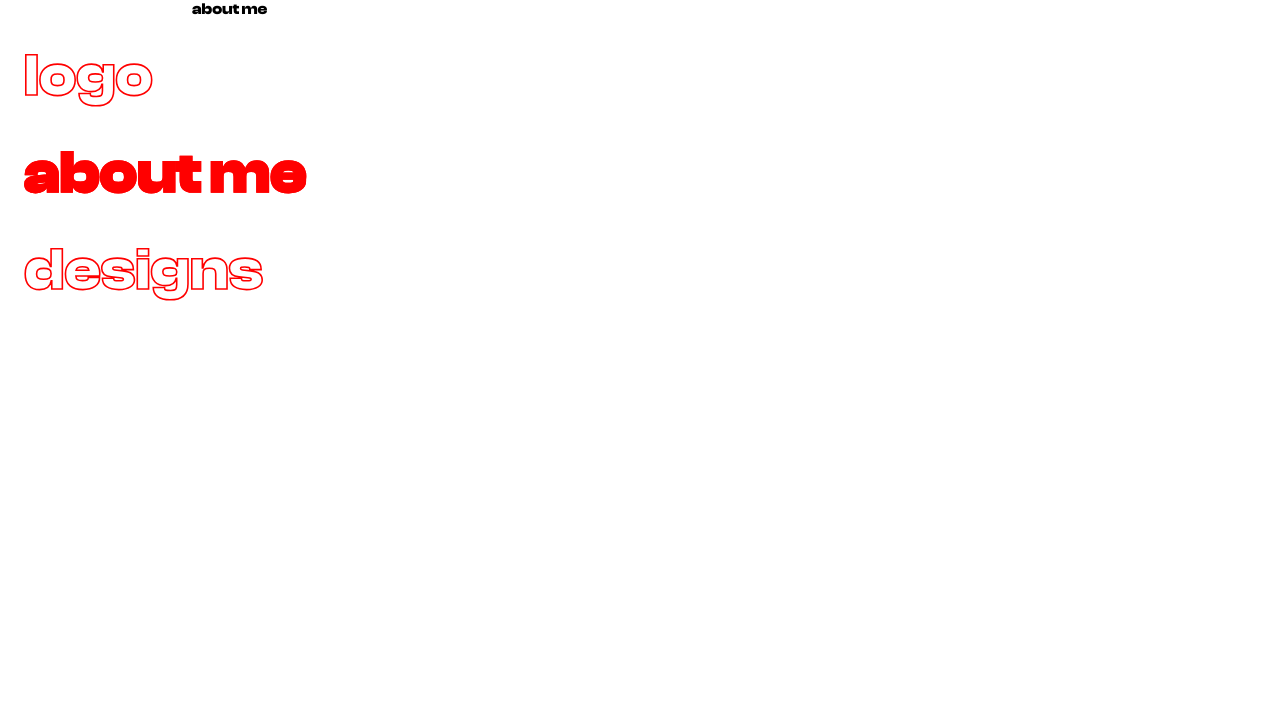
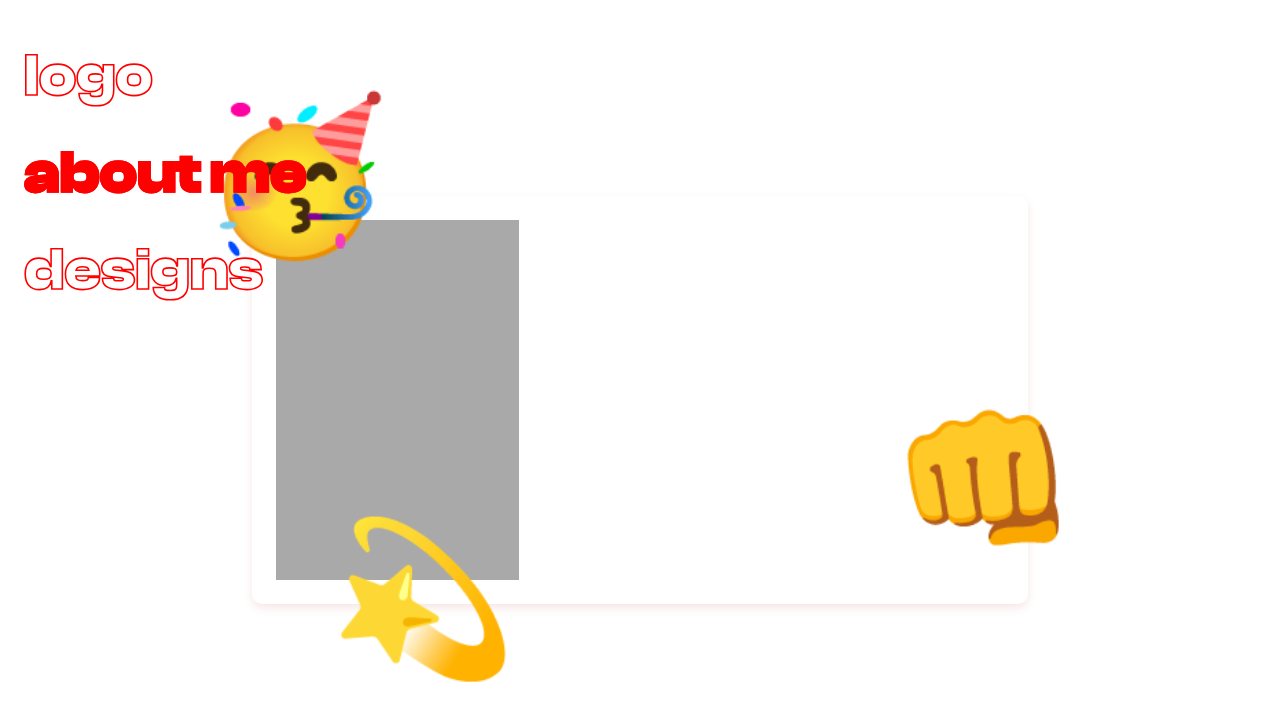
Before and after one commit to Ruba494/red-cube-factory, a React (Vite) app: page / in a window 1280 px wide. Both pictures are taken after a click on the item "about me". Shown: the top 722 px of the page. Built offline with nearby package versions, Linux system fonts and the light colour scheme.

Commit message:
feat: about me page

```diff
--- a/src/assets/styles/pages/_about-me.scss
+++ b/src/assets/styles/pages/_about-me.scss
@@ -3,4 +3,61 @@
 .about-me{
   @extend .page;
   display: flex;
+  position: relative;
+  padding: 60px;
+  justify-content: center;
+  align-items: center;
+  background-color: #ffffff;
+  background-image: radial-gradient(#ff0000 0.5px, #ffffff 0.5px);
+  background-size: 10px 10px;
+  .card {
+    position: relative;
+    width: 100%;
+    height: 60%;
+    background-color: rgb(255, 255, 255);
+    padding: 24px;
+    border-radius: 10px;
+    box-shadow: 0px 4px 10px rgba(172, 0, 0, 0.1);
+    display: grid;
+    grid-template-columns: 1fr 2fr;
+  }
+
+  .card-image {
+    width: auto;
+    height: 100%;
+    background-color: darkgray;
+  }
+
+  .card-text {
+    margin-top: 16px;
+    display: flex;
+    flex-direction: column;
+    gap: 8px;
+  }
+
+  .emoji {
+    position: absolute;
+    font-size: 150px;
+  }
+
+  .emoji-top-left {
+    top: -100px;
+    left: -50px;
+  }
+
+  .emoji-bottom-left {
+    bottom:-100px;
+    left: 10%;
+  }
+
+  .emoji-right {
+    right: -50px;
+    top: 50%;
+  }
+
+
+  .emoji {
+    animation: floatAnimation 2s infinite ease-in-out;
+  }
+
 }
--- a/src/components/imageCard.tsx
+++ b/src/components/imageCard.tsx
@@ -5,7 +5,7 @@ export interface IImageInfo {
     type?:"image"|'component';
     imageSrc?:string;
     component?:any;
-
+    quote?:string;
 }
 
 interface IImageCard {
--- a/src/pages/aboutMe.tsx
+++ b/src/pages/aboutMe.tsx
@@ -1,6 +1,36 @@
+import { motion } from "motion/react"
+const floatVariants = {
+    animate: {
+        y: [0, -10, 0],
+        transition: {
+            duration: 2,
+            repeat: Infinity,
+            ease: "easeInOut",
+        },
+    },
+};
+
 export const AboutMe = () => {
-    return <div className={'about-me'}>
-        about me
+    return (<div className="about-me">
+                {/* Main Card */}
+                <div className="card">
+                    <div className="card-image" />
+                    <div className="card-text" >
 
-    </div>
+                    </div>
+                    {/* Floating Emojis */}
+                    <motion.span className="emoji emoji-top-left" variants={floatVariants} animate="animate">
+                        🥳
+                    </motion.span>
+                    <motion.span className="emoji emoji-bottom-left" variants={floatVariants} animate="animate">
+                        💫
+                    </motion.span>
+                    <motion.span className="emoji emoji-right" variants={floatVariants} animate="animate">
+                        👊
+                    </motion.span>
+                </div>
+
+
+            </div>
+    );
 }
--- a/src/pages/constants.ts
+++ b/src/pages/constants.ts
@@ -5,7 +5,8 @@ import {Quote} from "../components/GalleryComponents/quote.tsx";
 export const COMPONENTS: IImageInfo[] = [
     {
         type: 'component',
-        component: Quote
+        component: Quote,
+        quote:''
     },
     {
         type: 'component',
```
